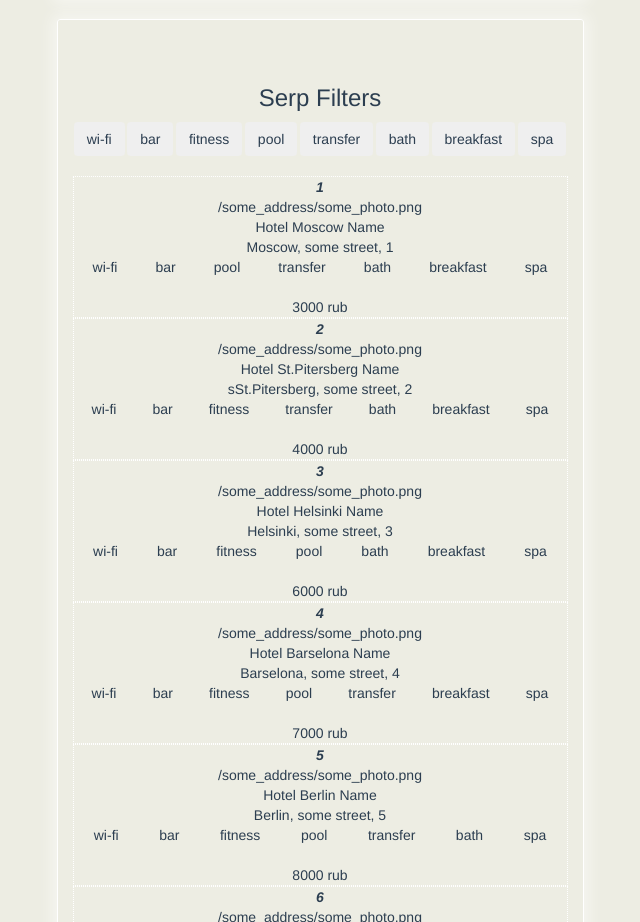
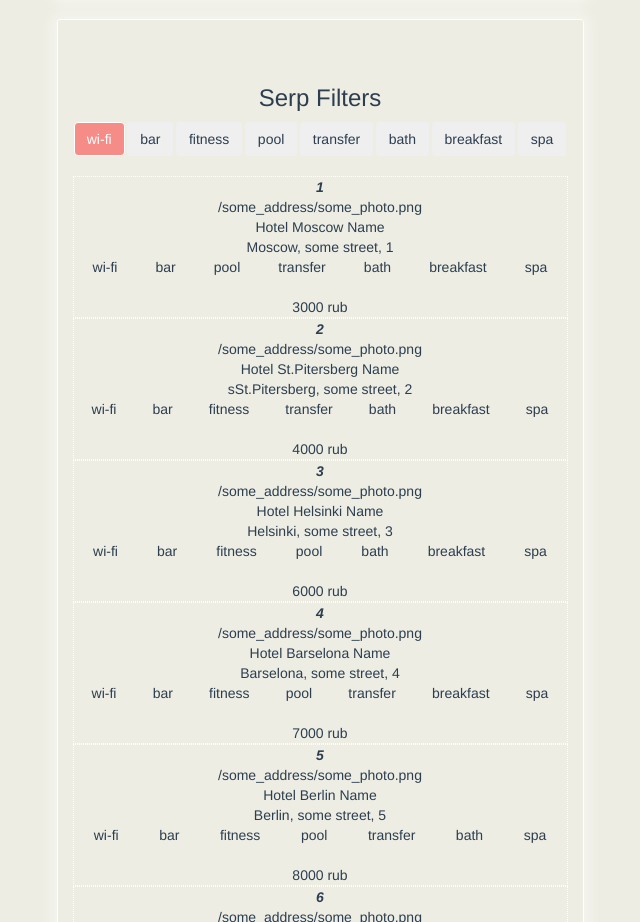
Before and after one commit to ShmidtAlex/Greatness-of-Vue-book, a Vue app: page /exercises2 in a window 1280 px wide. Shown: the part 795-1717 px from the top of the page, without its empty margins (320-960 px from the left). Built offline with nearby package versions, Linux system fonts and the light colour scheme.

Commit message:
button interactions added

```diff
--- a/src/components/CustomFilter.vue
+++ b/src/components/CustomFilter.vue
@@ -23,7 +23,7 @@
       <h3>Serp Filters</h3>
       <ul class="list-group inline">
         <li v-for="(amenity, amenityIndex) in amenities" :key="amenityIndex" class="amenity_button">
-          <button @click="changeFilterValue(amenity.name)" class="btn">{{amenity.name}}</button></li>
+          <button @click="changeFilterValue(amenity.name)" class="btn" :class="{amenityActive: filterValue === amenity.name }">{{amenity.name}}</button></li>
       </ul>
       <!-- <div>this div is really exist {{hotels}}</div> -->
       <div v-for="(hotel, hotelIndex) in showHasAmenityOnly" :key="hotelIndex" class="hotel_item">
@@ -127,6 +127,8 @@
           { name: 'spa'}
         ],
         filterValue: 'wi-fi',
+        multiFiltersValue: [],
+        filterActive: false,
       }
     },
     methods: {
@@ -136,6 +138,7 @@
       },
       changeFilterValue: function(choosenAmenity) {
         this.filterValue = choosenAmenity;
+        event.target.classList.toggle('amenityActive');
       },
 
     },
@@ -154,7 +157,8 @@
         //third argument is a type of sorting, defined in methods (see below);
       },
       showHasAmenityOnly: function() {
-        let runningFilter = this.filterValue;
+        console.log(this.multiFiltersValue);
+        let runningFilter = !this.multiFiltersValue ? this.multiFiltersValue : this.filterValue;
         return this.hotels.filter(function(hotel){
           let newAmenities = hotel.amenities.filter(function(amenity){
              return amenity.name === runningFilter;
@@ -220,4 +224,9 @@
     border-radius: 3px;
     box-shadow: 0px 0px 15px 5px rgba(255, 255, 255, 0.5);
   }
+  .amenityActive {
+    background-color: rgba(255, 45, 45, 0.5);
+    border: 1px solid white;
+    color: white;
+  }
 </style>
```
